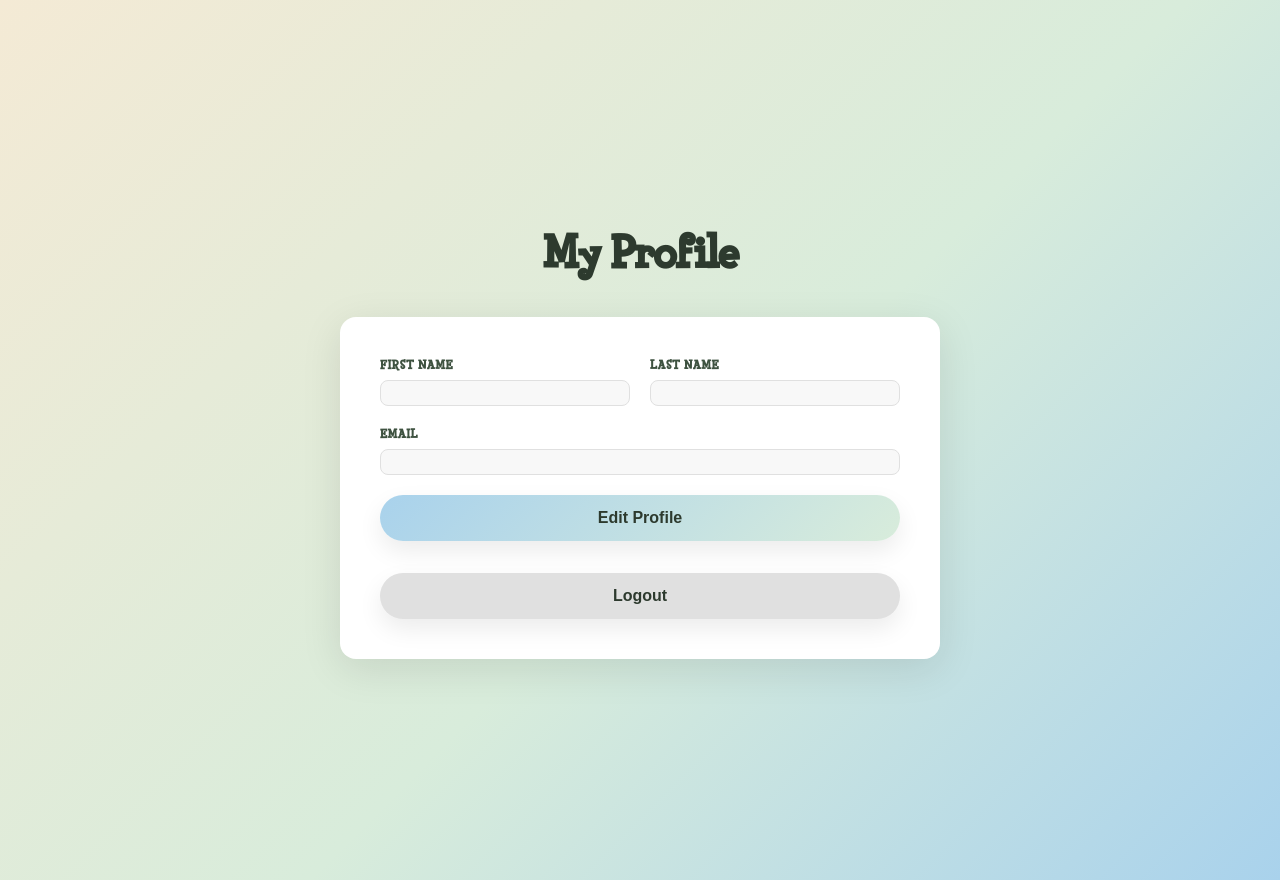
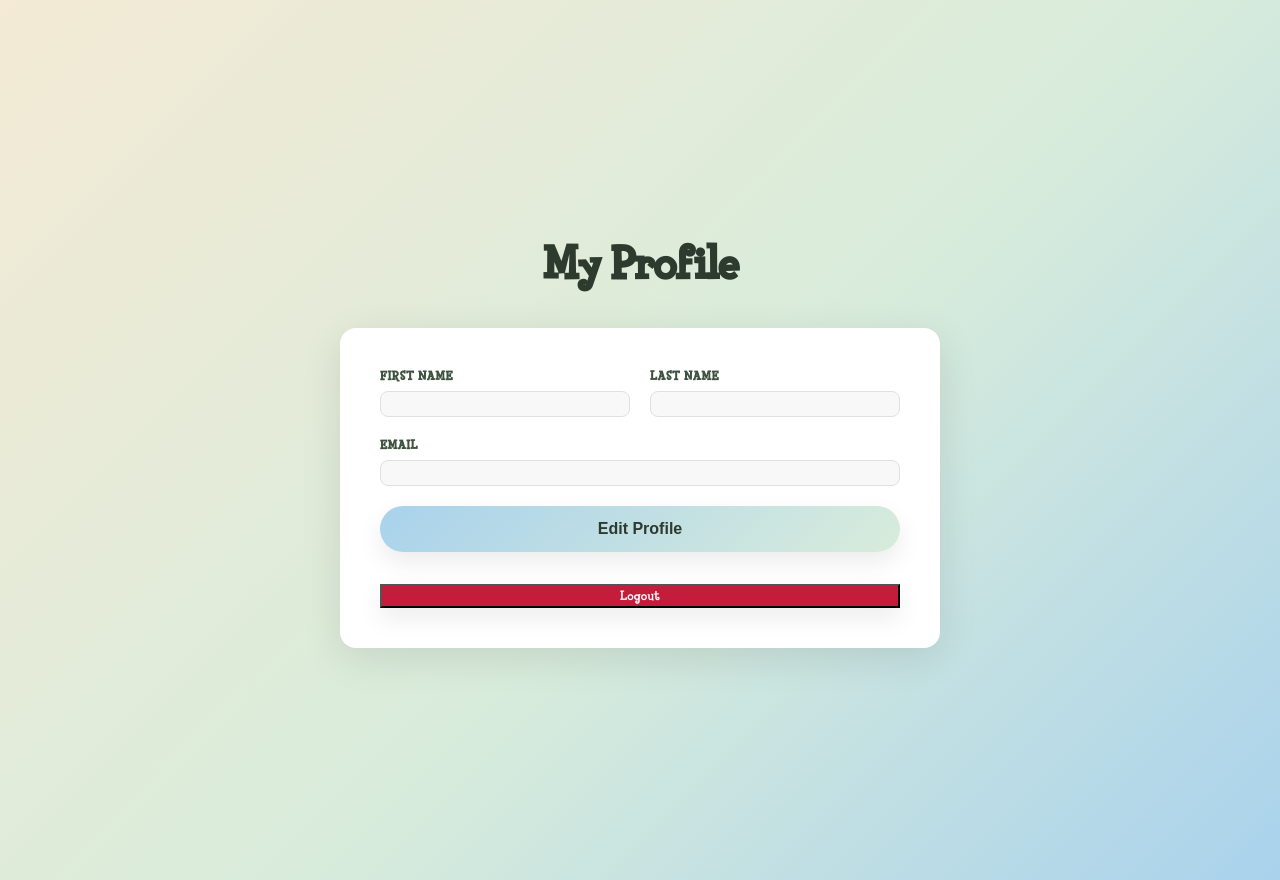
Before and after one commit to michelllinstar/Homiely_CS35L, a React (Create React App) app in the folder frontend/: page /profile in a window 1280 px wide. Built offline with nearby package versions, Linux system fonts and the light colour scheme.

Commit message:
Added a function logout button

```diff
--- a/frontend/src/pages/User_Profile/User_profile.css
+++ b/frontend/src/pages/User_Profile/User_profile.css
@@ -133,8 +133,7 @@
 
 .edit-btn,
 .save-btn,
-.cancel-btn,
-.logout-btn {
+.cancel-btn {
   padding: 14px 28px;
   border: none;
   border-radius: 999px;
@@ -165,14 +164,15 @@
 
 .logout-btn {
   grid-column: 1 / -1;
-  background: #e0e0e0;
-  color: #2d3a2e;
+  background: #c41c3b;
+  color: white;
   box-shadow: 0 10px 24px rgba(0, 0, 0, 0.08);
 }
 
 .logout-btn:hover {
   box-shadow: 0 10px 24px rgba(0, 0, 0, 0.14);
   transform: translateY(-2px);
+  background: #a41530;
 }
 
 .logout-btn:disabled {
```
